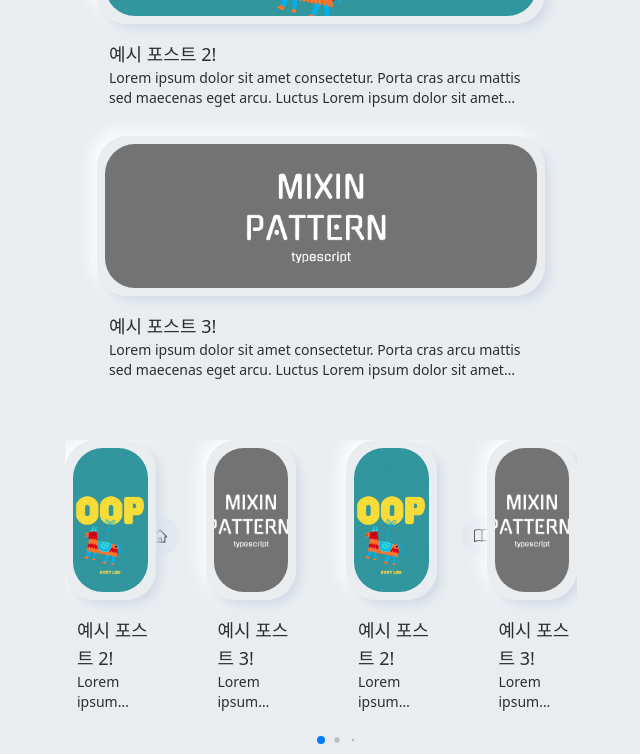
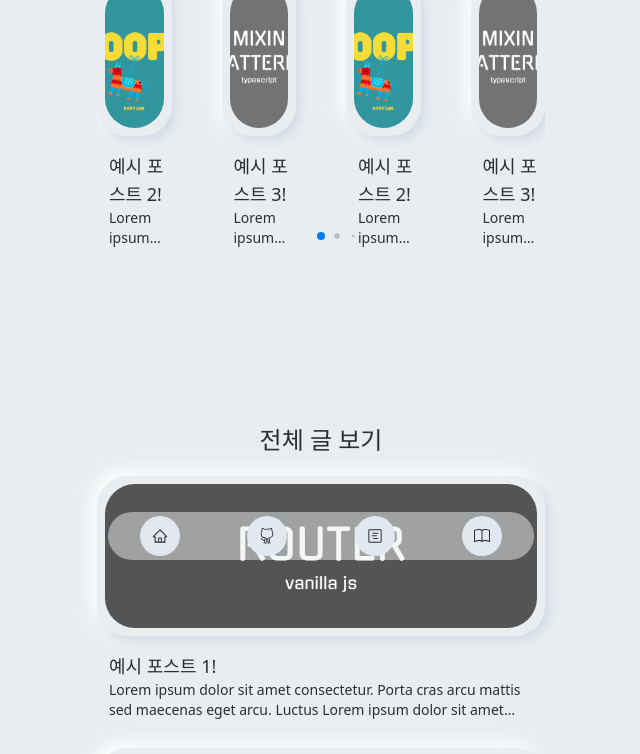
Before and after one commit to Gayun00/blog, a Next.js app: page /posts in a window 1280 px wide. Shown: the part 220-974 px from the top of the page, without its empty margins (319-959 px from the left). Built offline with nearby package versions, Linux system fonts and the light colour scheme.

Commit message:
Refactor: seperate PostsLayout

```diff
--- a/src/app/components/Carousel/index.tsx
+++ /dev/null
@@ -1,52 +0,0 @@
-"use client";
-import React from "react";
-// Import Swiper React components
-import { Swiper, SwiperSlide } from "swiper/react";
-
-// Import Swiper styles
-import "swiper/css";
-import { PostMetaData } from "@/types";
-import Post from "../Post";
-import { Pagination, Navigation } from "swiper/modules";
-import "swiper/css";
-import "swiper/css/pagination";
-import "swiper/css/navigation";
-
-interface Props {
-  posts: PostMetaData[];
-}
-function Carousel({ posts }: Props) {
-  return (
-    <div className="w-full">
-      <Swiper
-        pagination={{
-          dynamicBullets: true,
-        }}
-        loop={true}
-        modules={[Pagination]}
-        className="mySwiper"
-        spaceBetween={50}
-        breakpoints={{
-          375: {
-            slidesPerView: 1,
-          },
-          768: {
-            slidesPerView: 3,
-          },
-          1021: {
-            slidesPerView: 4,
-          },
-        }}
-        onSlideChange={() => console.log("slide change")}
-        onSwiper={(swiper) => console.log(swiper)}>
-        {posts?.map((post) => (
-          <SwiperSlide key={post.title} className="pb-10">
-            <Post data={post} />
-          </SwiperSlide>
-        ))}
-      </Swiper>
-    </div>
-  );
-}
-
-export default Carousel;
--- a/src/app/components/Posts/index.tsx
+++ b/src/app/components/Posts/index.tsx
@@ -1,6 +1,7 @@
 import { PostMetaData } from "@/types";
 import React from "react";
 import Post from "../Post";
+import PostsLayout from "../layouts/PostsLayout";
 
 interface Props {
   title: string;
@@ -9,14 +10,11 @@ interface Props {
 
 function Posts({ title, posts }: Props) {
   return (
-    <section className="p-8 flex flex-col items-center">
-      <h2 className="text-2xl mb-5">{title}</h2>
-      <ul className="flex flex-col gap-y-28 w-full">
-        {posts.map((post) => (
-          <Post key={post.title} data={post} />
-        ))}
-      </ul>
-    </section>
+    <PostsLayout title={title}>
+      {posts.map((post) => (
+        <Post key={post.title} data={post} />
+      ))}
+    </PostsLayout>
   );
 }
 
--- /dev/null
+++ b/src/app/components/PostsCarousel/index.tsx
@@ -0,0 +1,50 @@
+"use client";
+import React from "react";
+import { Swiper, SwiperSlide } from "swiper/react";
+import { PostMetaData } from "@/types";
+import { Pagination } from "swiper/modules";
+
+import Post from "../Post";
+import PostsLayout from "../layouts/PostsLayout";
+import "swiper/css/pagination";
+import "swiper/css/navigation";
+import "swiper/css";
+
+interface Props {
+  title: string;
+  posts: PostMetaData[];
+}
+function PostsCarousel({ title, posts }: Props) {
+  return (
+    <PostsLayout title={title}>
+      <div className="w-full">
+        <Swiper
+          pagination={{
+            dynamicBullets: true,
+          }}
+          loop={true}
+          modules={[Pagination]}
+          spaceBetween={50}
+          breakpoints={{
+            375: {
+              slidesPerView: 1,
+            },
+            768: {
+              slidesPerView: 3,
+            },
+            1021: {
+              slidesPerView: 4,
+            },
+          }}>
+          {posts?.map((post) => (
+            <SwiperSlide key={post.title} className="bg-slate-primary">
+              <Post data={post} />
+            </SwiperSlide>
+          ))}
+        </Swiper>
+      </div>
+    </PostsLayout>
+  );
+}
+
+export default PostsCarousel;
--- /dev/null
+++ b/src/app/components/layouts/PostsLayout/index.tsx
@@ -0,0 +1,17 @@
+import React, { ReactNode } from "react";
+
+interface Props {
+  title: String;
+  children: ReactNode;
+}
+
+function PostsLayout({ title, children }: Props) {
+  return (
+    <section className="p-8 flex flex-col items-center">
+      <h2 className="text-2xl mb-5">{title}</h2>
+      <ul className="flex flex-col gap-y-28 w-full">{children}</ul>
+    </section>
+  );
+}
+
+export default PostsLayout;
--- a/src/app/posts/page.tsx
+++ b/src/app/posts/page.tsx
@@ -1,7 +1,7 @@
 import { PostMetaData } from "@/types";
 import { getListFromFolder } from "@/utils";
 import Posts from "../components/Posts";
-import Carousel from "../components/Carousel";
+import PostsCarousel from "../components/PostsCarousel";
 
 function fetchData() {
   return getListFromFolder<PostMetaData>("__posts");
@@ -12,9 +12,10 @@ export default function index() {
   const featuredPosts = posts.filter((post) => post.featured);
 
   return (
-    <div className="flex flex-col gap-y-28">
-      <Posts title="Featured Posts" posts={featuredPosts} />
-      <Carousel
+    <div className="mt-28 mb-52 flex flex-col gap-y-28 h-auto">
+      <PostsCarousel
+        title="추천 글"
+        // TODO: 전체 추천 글 데이터로 교체
         posts={[...featuredPosts, ...featuredPosts, ...featuredPosts]}
       />
       {/* TODO: category 선택 기능 추가 */}
```
